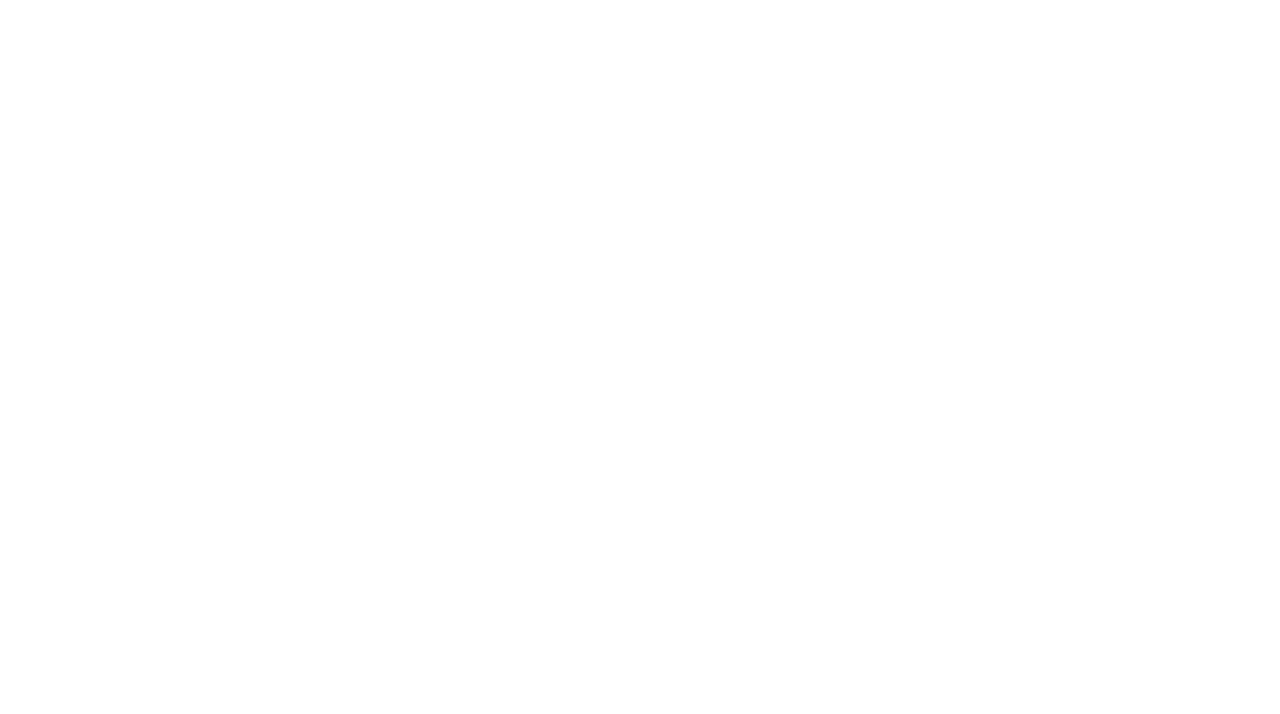
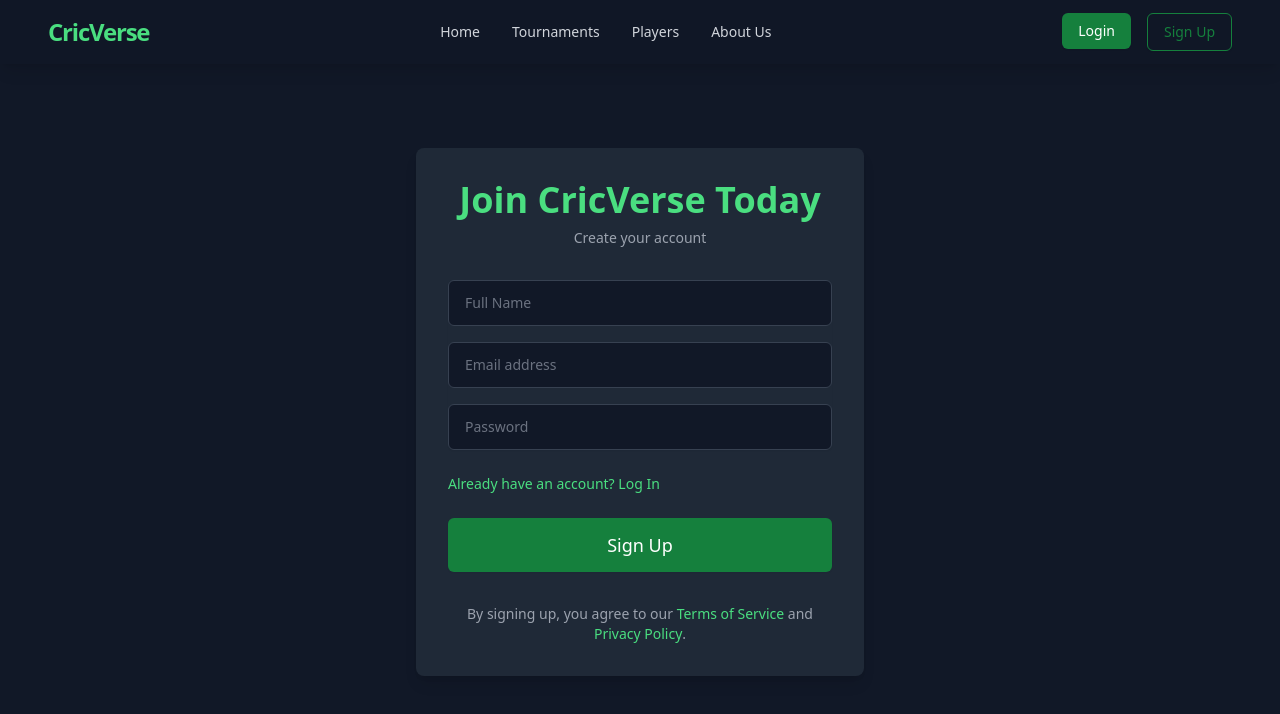
Before and after one commit to reejouu/CricVerse, a React (Vite) app in the folder cricverse/: page /SignUp in a window 1280 px wide. Before the commit this address had no page. Shown: the top 714 px of the page. Built offline with nearby package versions, Linux system fonts and the light colour scheme.

Commit message:
Added login and signup pages

```diff
--- a/cricverse/src/App.jsx
+++ b/cricverse/src/App.jsx
@@ -4,6 +4,8 @@ import Landing from "./pages/Landing";
 import Tournament from "./pages/Tournament";
 import Players from "./pages/Players";
 import Layout from "./Layout";
+import Login from "./pages/Login";
+import SignUp from "./pages/SignUp";
 
 const App = () => {
   return (
@@ -13,6 +15,9 @@ const App = () => {
         <Route element={<Layout />}>
           <Route path="/tournaments" element={<Tournament />} />
           <Route path="/players" element={<Players />} />
+          <Route path="/login" element={<Login />} />
+          <Route path="/SignUp" element={<SignUp/>} />
+
         </Route>
       </Routes>
     </>
--- a/cricverse/src/components/ui/Navbar.jsx
+++ b/cricverse/src/components/ui/Navbar.jsx
@@ -20,7 +20,7 @@ const Navbar = () => {
 
   return (
     <motion.div
-      className="fixed top-0 left-0 w-full bg-gray-900 bg-opacity-90 backdrop-blur-sm text-gray-100 py-4 px-4 z-50 shadow-lg" // Updated padding and shadow for sophistication
+      className="fixed top-0 left-0 w-full bg-gray-900 bg-opacity-90 backdrop-blur-sm text-gray-100 py-2 px-4 z-50 shadow-lg" // Updated padding and shadow for sophistication
       initial={{ opacity: 0, y: -50 }}
       animate={{ opacity: 1, y: 0 }}
       transition={{ duration: 0.5 }}
@@ -51,6 +51,7 @@ const Navbar = () => {
           ))}
         </ul>
         <div className="flex space-x-4">
+          <Link to="/Login">
             <motion.button
               className="bg-green-700 text-white hover:bg-green-600 px-4 py-2 rounded-md text-sm font-medium transition-colors shadow-sm"
               whileHover={{ scale: 1.05 }}
@@ -58,6 +59,8 @@ const Navbar = () => {
             >
               Login
             </motion.button>
+          </Link>
+          <Link to='SignUp'>
             <motion.button
               className="border border-green-700 text-green-700 hover:bg-green-700 hover:text-white px-4 py-2 rounded-md text-sm font-medium transition-colors shadow-sm"
               whileHover={{ scale: 1.05 }}
@@ -65,6 +68,7 @@ const Navbar = () => {
             >
               Sign Up
             </motion.button>
+          </Link>
         </div>
       </nav>
     </motion.div>
--- /dev/null
+++ b/cricverse/src/pages/Login.jsx
@@ -0,0 +1,85 @@
+import { motion } from "framer-motion";
+import { Link } from "react-router-dom";
+
+const Login = () => {
+  return (
+    <div className="min-h-screen flex items-center justify-center bg-gray-900 py-12 px-4 sm:px-6 lg:px-8">
+      <motion.div
+        className="max-w-md w-full space-y-8 bg-gray-800 p-8 rounded-lg shadow-lg"
+        initial={{ opacity: 0, scale: 0.9 }}
+        animate={{ opacity: 1, scale: 1 }}
+        transition={{ duration: 0.5 }}
+      >
+        <div className="text-center">
+          <h2 className="text-4xl font-bold text-green-400">
+            Welcome Back to CricVerse
+          </h2>
+          <p className="mt-2 text-sm text-gray-400">
+            Sign in to your account
+          </p>
+        </div>
+        <form className="mt-8 space-y-6">
+          <div className="rounded-md shadow-sm">
+            <div className="mb-4">
+              <label htmlFor="email" className="sr-only">
+                Email address
+              </label>
+              <input
+                id="email"
+                name="email"
+                type="email"
+                required
+                className="block w-full px-4 py-3 rounded-md border border-gray-700 bg-gray-900 text-white placeholder-gray-500 focus:ring-green-500 focus:border-green-500 sm:text-sm"
+                placeholder="Email address"
+              />
+            </div>
+            <div>
+              <label htmlFor="password" className="sr-only">
+                Password
+              </label>
+              <input
+                id="password"
+                name="password"
+                type="password"
+                required
+                className="block w-full px-4 py-3 rounded-md border border-gray-700 bg-gray-900 text-white placeholder-gray-500 focus:ring-green-500 focus:border-green-500 sm:text-sm"
+                placeholder="Password"
+              />
+            </div>
+          </div>
+
+          <div className="flex items-center justify-between mt-4">
+            <div className="text-sm">
+              <Link
+                to="/signup"
+                className="font-medium text-green-400 hover:text-green-300"
+              >
+                Dont have an account? Sign up
+              </Link>
+            </div>
+            <div className="text-sm">
+              <a href="#" className="font-medium text-gray-400 hover:text-gray-300">
+                Forgot your password?
+              </a>
+            </div>
+          </div>
+
+          <motion.div
+            whileHover={{ scale: 1.05 }}
+            whileTap={{ scale: 0.95 }}
+            className="mt-6"
+          >
+            <button
+              type="submit"
+              className="w-full flex justify-center py-3 px-4 border border-transparent rounded-md shadow-sm text-lg font-medium text-white bg-green-700 hover:bg-green-600 focus:outline-none focus:ring-2 focus:ring-offset-2 focus:ring-green-500"
+            >
+              Sign In
+            </button>
+          </motion.div>
+        </form>
+      </motion.div>
+    </div>
+  );
+};
+
+export default Login;
--- /dev/null
+++ b/cricverse/src/pages/SignUp.jsx
@@ -0,0 +1,111 @@
+import { motion } from "framer-motion";
+import { Link } from "react-router-dom";
+
+const SignUp = () => {
+  return (
+    <div className="min-h-screen flex items-center justify-center bg-gray-900 py-12 px-4 sm:px-6 lg:px-8">
+      <div className="mt-6">
+        <motion.div
+          className="max-w-md w-full space-y-8 bg-gray-800 p-8 rounded-lg shadow-lg"
+          initial={{ opacity: 0, scale: 0.9 }}
+          animate={{ opacity: 1, scale: 1 }}
+          transition={{ duration: 0.5 }}
+        >
+          <div className="text-center">
+            <h2 className="text-4xl font-bold text-green-400">
+              Join CricVerse Today
+            </h2>
+            <p className="mt-2 text-sm text-gray-400">Create your account</p>
+          </div>
+          <form className="mt-8 space-y-6">
+            <div className="rounded-md shadow-sm">
+              <div className="mb-4">
+                <label htmlFor="name" className="sr-only">
+                  Full Name
+                </label>
+                <input
+                  id="name"
+                  name="name"
+                  type="text"
+                  required
+                  className="block w-full px-4 py-3 rounded-md border border-gray-700 bg-gray-900 text-white placeholder-gray-500 focus:ring-green-500 focus:border-green-500 sm:text-sm"
+                  placeholder="Full Name"
+                />
+              </div>
+              <div className="mb-4">
+                <label htmlFor="email" className="sr-only">
+                  Email address
+                </label>
+                <input
+                  id="email"
+                  name="email"
+                  type="email"
+                  required
+                  className="block w-full px-4 py-3 rounded-md border border-gray-700 bg-gray-900 text-white placeholder-gray-500 focus:ring-green-500 focus:border-green-500 sm:text-sm"
+                  placeholder="Email address"
+                />
+              </div>
+              <div>
+                <label htmlFor="password" className="sr-only">
+                  Password
+                </label>
+                <input
+                  id="password"
+                  name="password"
+                  type="password"
+                  required
+                  className="block w-full px-4 py-3 rounded-md border border-gray-700 bg-gray-900 text-white placeholder-gray-500 focus:ring-green-500 focus:border-green-500 sm:text-sm"
+                  placeholder="Password"
+                />
+              </div>
+            </div>
+
+            <div className="text-sm mt-4">
+              <Link
+                to="/login"
+                className="font-medium text-green-400 hover:text-green-300"
+              >
+                Already have an account? Log In
+              </Link>
+            </div>
+
+            <motion.div
+              whileHover={{ scale: 1.05 }}
+              whileTap={{ scale: 0.95 }}
+              className="mt-6"
+            >
+              <button
+                type="submit"
+                className="w-full flex justify-center py-3 px-4 border border-transparent rounded-md shadow-sm text-lg font-medium text-white bg-green-700 hover:bg-green-600 focus:outline-none focus:ring-2 focus:ring-offset-2 focus:ring-green-500"
+              >
+                Sign Up
+              </button>
+            </motion.div>
+          </form>
+
+          <div className="text-center mt-4">
+            <p className="text-gray-400 text-sm">
+              By signing up, you agree to our{" "}
+              <Link
+                to="/terms"
+                className="font-medium text-green-400 hover:text-green-300"
+              >
+                Terms of Service
+              </Link>{" "}
+              and{" "}
+              <Link
+                to="/privacy"
+                className="font-medium text-green-400 hover:text-green-300"
+              >
+                Privacy Policy
+              </Link>
+              .
+            </p>
+          </div>
+        </motion.div>
+      </div>
+    </div>
+  );
+};
+
+export default SignUp;
```
Lines whose indentation alone changed are shown as unchanged.
